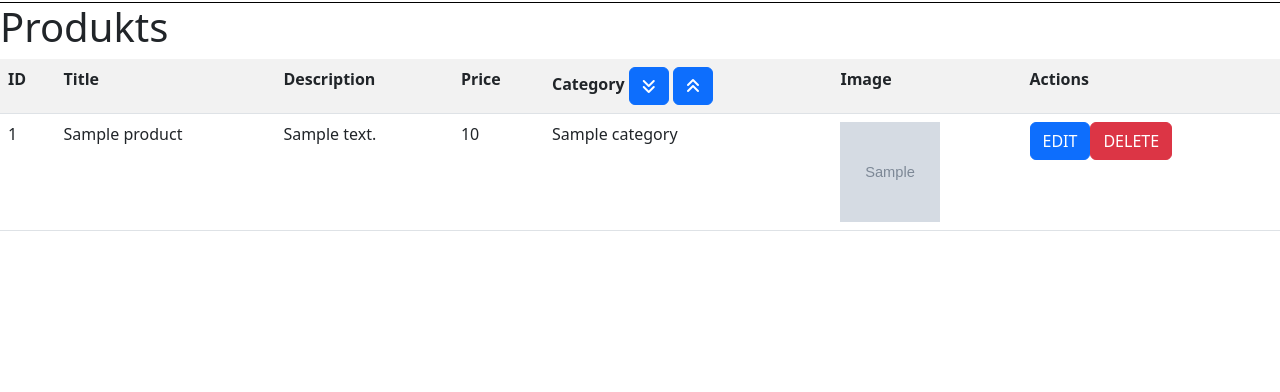
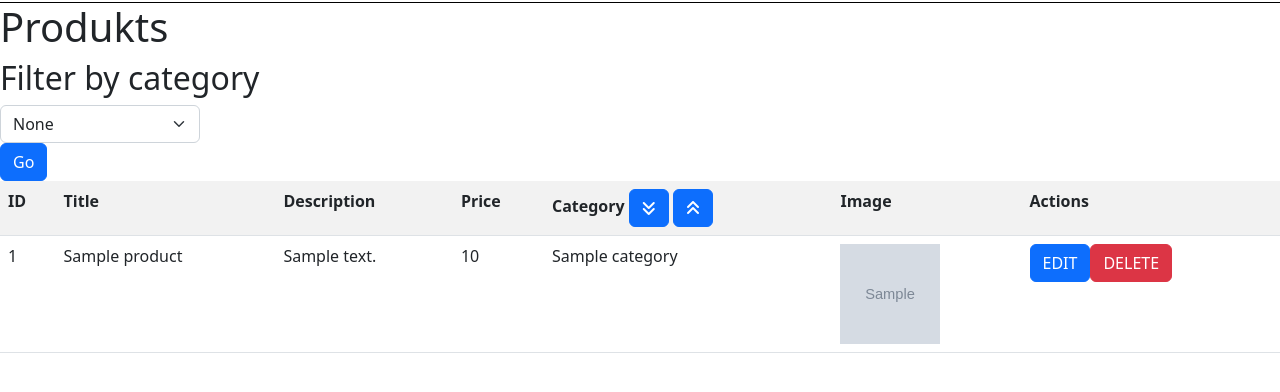
Before and after one commit to MatSung/18-php-crud, a PHP site: page /index.php?page=products&subpage=index in a window 1280 px wide. Shown: the part 72-464 px from the top of the page. Run offline with PHP 8.4, Linux system fonts and the light colour scheme; tables that the repository leaves empty or names only in its code hold one stand-in row (values such as "Sample post"); grey boxes marked "Sample" are stand-in pictures; some libraries are stand-ins or nearby versions.

Commit message:
update 5
added step of 0.01 to price
image upload does not work
added category filter

now all works except image upload

```diff
--- a/categories/index.php
+++ b/categories/index.php
@@ -43,6 +43,7 @@
             <th>Actions</th>
         </tr>
         <?php $productsDatabase = new parduotuveDatabase("categories"); ?>
+        <?php $productsDatabase->getItems(); ?>
         <?php $productsDatabase->deleteItem("categories"); ?>
 
     </table>
--- a/classes/databaseConnection-class.php
+++ b/classes/databaseConnection-class.php
@@ -20,10 +20,10 @@ class DatabaseConnection{
     }
 
     //pick a table and select all from it
-    public function selectAction($table,$sortCol="id", $sortDir="ASC"){
+    public function selectAction($table,$sortCol="id", $sortDir="ASC", $filter = "1"){
         try {
             $this->conn->setAttribute(PDO::ATTR_ERRMODE, PDO::ERRMODE_EXCEPTION);
-            $sql = "SELECT * FROM `$table` WHERE 1 ORDER BY $sortCol $sortDir";
+            $sql = "SELECT * FROM `$table` WHERE $filter ORDER BY $sortCol $sortDir";
             $stmt = $this->conn->prepare($sql);
             $stmt->execute();
             $result = $stmt->setFetchMode(PDO::FETCH_ASSOC);
@@ -57,7 +57,7 @@ class DatabaseConnection{
         //$join = "LEFT JOIN";
 
         //$cols = ["products.id", "products.title", "products.description", "products.price", "categories.title as Category", products.image_url];
-    public function selectJoinAction($table1, $table2, $table1RelationCol, $table2RelationCol, $join, $cols, $sortCol = "id", $sortDir = "ASC"){
+    public function selectJoinAction($table1, $table2, $table1RelationCol, $table2RelationCol, $join, $cols, $sortCol = "id", $sortDir = "ASC", $filter = "1"){
         $cols = implode(",", $cols);
 
         try{
@@ -65,6 +65,7 @@ class DatabaseConnection{
             $sql= "SELECT $cols FROM $table1
             $join $table2
             ON $table1.$table1RelationCol = $table2.$table2RelationCol
+            WHERE $filter
             ORDER BY $sortCol $sortDir";
             $stmt = $this->conn->prepare($sql);
             $stmt->execute();
@@ -76,6 +77,9 @@ class DatabaseConnection{
             return "Failed " . $e->getMessage();
         }
     }
+
+    // SELECT $cols FROM $table1 WHERE $col = $selection
+    // and join and no sort
 
     public function insertAction($table, $cols, $values){
         //paima table, column, value ir ideda i sql
@@ -134,7 +138,7 @@ class DatabaseConnection{
            $dataString[] = $cols[$i] . " = '" . $values[$i]. "'";
         }
         $dataString = implode(",", $dataString);
-     var_dump($dataString);
+        var_dump($dataString);
 
 
        try{
--- a/classes/parduotuveDatabase-class.php
+++ b/classes/parduotuveDatabase-class.php
@@ -20,6 +20,8 @@ class parduotuveDatabase extends DatabaseConnection
                 } else {
                     $this->parduotuve = $this->selectJoinAction($table1, $table2, 'category_id', 'id', "LEFT JOIN", ["products.id", "products.title", "products.description", "products.price", "categories.title as category", "products.image_url"], "category", "DESC");
                 }
+            } else if(isset($_POST['filter_by_cat']) && $_POST['category_id'] != 0) {
+                $this->parduotuve = $this->selectJoinAction($table1, $table2, 'category_id', 'id', "LEFT JOIN", ["products.id", "products.title", "products.description", "products.price", "categories.title as category", "products.image_url"], "category", "DESC", "categories.id = ".$_POST['category_id']);
             } else {
                 $this->parduotuve = $this->selectJoinAction($table1, $table2, 'category_id', 'id', "LEFT JOIN", ["products.id", "products.title", "products.description", "products.price", "categories.title as category", "products.image_url"]);
             }
@@ -52,7 +54,9 @@ class parduotuveDatabase extends DatabaseConnection
 
         //var_dump($this->parduotuve[0]);
         //if we are in index, print the whole list plus editing functionality
+    }
 
+    public function getItems(){
         if ((isset($_GET["page"]) || isset($_GET["subpage"])) && !isset($_POST["delete"]) && !isset($_POST["update"])) {
             if ($_GET["page"] == "products" && $_GET["subpage"] == "index") {
                 foreach ($this->parduotuve as $item) {
--- a/products/create.php
+++ b/products/create.php
@@ -14,7 +14,7 @@ if($parduotuveDatabase->createItem('products')){
         <form method="POST" enctype="multipart/form-data">
             <input class="form-control" name="title" placeholder="Title">
             <input class="form-control" name="description" placeholder="Description">
-            <input class="form-control" name="price" type="number" placeholder="Price">
+            <input class="form-control" name="price" type="number" min="0" step="0.01" placeholder="Price">
             <select class="form-select" name="category_id">
                 <?php
                 var_dump($parduotuveDatabase->getValues('categories', 'id, title'));
--- a/products/index.php
+++ b/products/index.php
@@ -1,16 +1,30 @@
+<?php $productsDatabase = new parduotuveDatabase(); ?>
+
 <!DOCTYPE html>
 <html lang="en">
 
 <body class="sub-body">
 
     <h1>Produkts</h1>
+    <h2>Filter by category</h2>
+    <form method="POST">
+        <select style="width: 200px;" class="form-select" name="category_id">
+            <option value="0">None</option>
+            <?php
+            foreach ($productsDatabase->getValues('categories', 'id, title') as $categoryItem) { ?>
+                <option value='<?php echo $categoryItem['id']; ?>'><?php echo $categoryItem["title"]; ?></option>
+            <?php } ?>
+        </select>
+        <button class="btn btn-primary" type="submit" name="filter_by_cat">Go</button>
+    </form>
     <table class="table table-striped ">
         <tr>
             <th>ID</th>
             <th>Title</th>
             <th>Description</th>
             <th>Price</th>
-            <!-- filter by category by making a select here -->
+            <!-- filter by category by making a select here
+                 it's very simple, only select stuff where category = what you chose in the select -->
             <th>Category
                 <form class="sort-form" method="POST">
                     <input type='hidden' name='sort_type' value='desc'>
@@ -26,14 +40,10 @@
             <th>Image</th>
             <th>Actions</th>
         </tr>
-        <?php $productsDatabase = new parduotuveDatabase(); ?>
+        <?php $productsDatabase->getItems(); ?>
         <?php $productsDatabase->deleteItem("products"); ?>
 
     </table>
-    <?php
-
-
-    ?>
 </body>
 
 </html>
--- a/products/update.php
+++ b/products/update.php
@@ -18,7 +18,7 @@ if($parduotuveDatabase->updateItem('products')){
             <input type="hidden" name="id" value="<?php echo $_GET['id']; ?>">
             <input class="form-control" name="title" placeholder="Title" value="<?php echo $item['title'] ?>">
             <input class="form-control" name="description" placeholder="Description" value="<?php echo $item['description'] ?>">
-            <input class="form-control" name="price" type="number" placeholder="Price" value="<?php echo $item['price'] ?>">
+            <input class="form-control" name="price" type="number" min="0" step="0.01" placeholder="Price" value="<?php echo $item['price'] ?>">
             <select class="form-select" name="category_id">
                 <?php
                 foreach ($parduotuveDatabase->getValues('categories', 'id, title') as $categoryItem) { ?>
```
